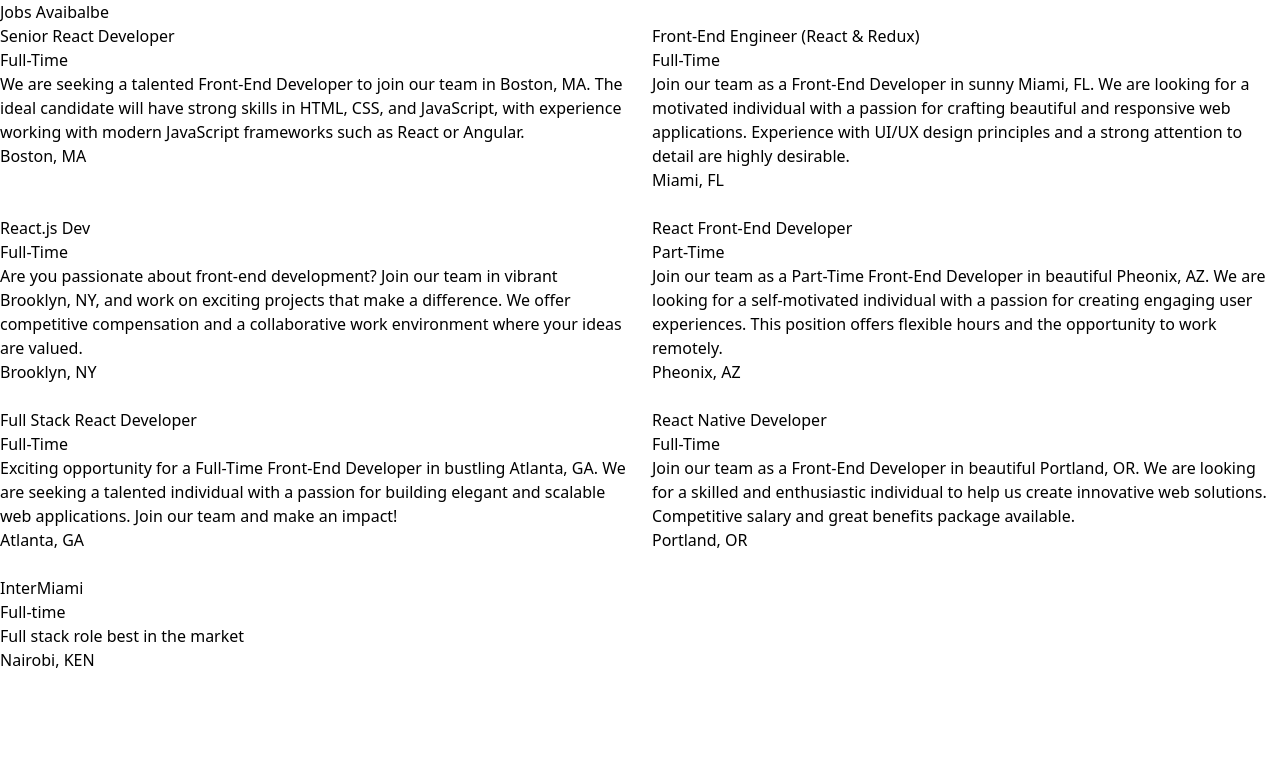
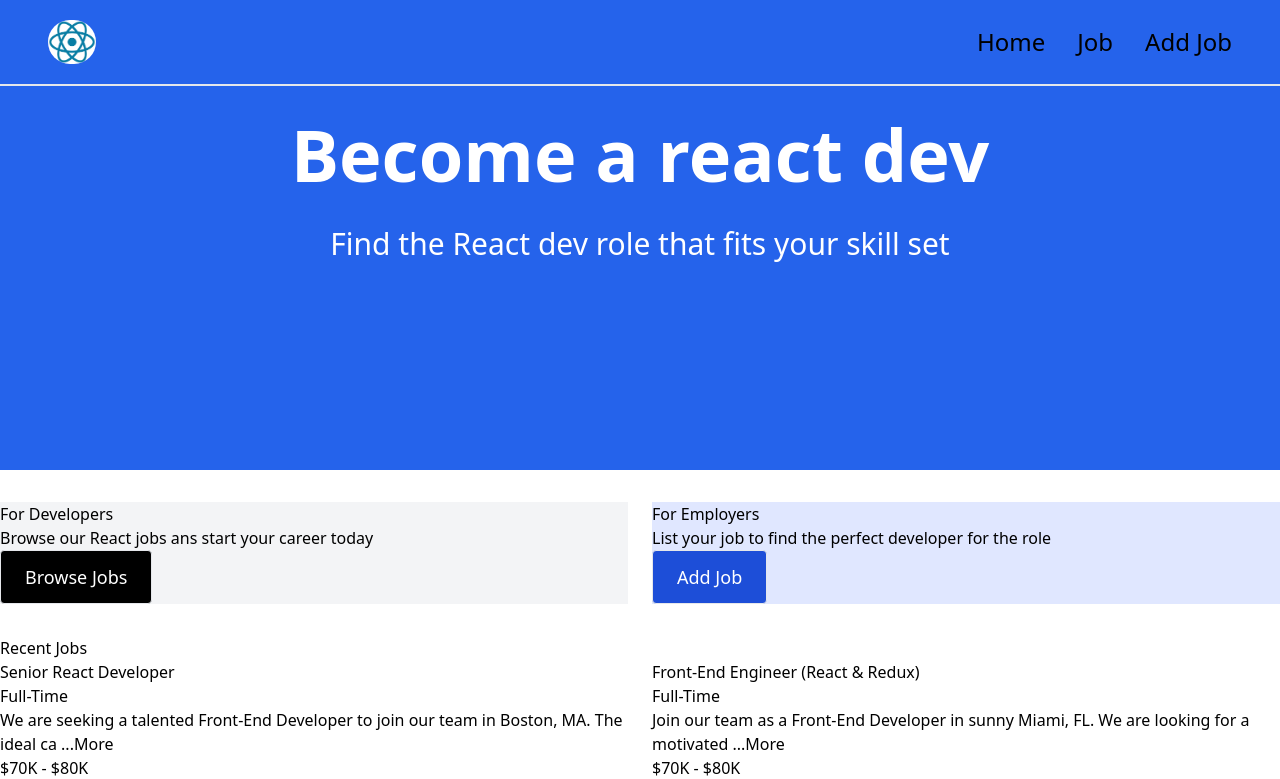
Before and after one commit to jarviswuod/react_jobs, a React (Vite) app in the folder reactJobs/: page / in a window 1280 px wide. Shown: the top 779 px of the page. Built offline with nearby package versions, Linux system fonts and the light colour scheme.

Commit message:
Project restrcture adding layout, pages and components

```diff
--- a/reactJobs/src/App.jsx
+++ b/reactJobs/src/App.jsx
@@ -1,15 +1,11 @@
-import React from "react";
-import Hero from "./components/Hero";
-import HomeCards from "./components/HomeCards";
-import Jobs from "./components/Jobs";
+import HomePage from "./pages/HomePage";
+import JobsPage from "./pages/JobsPage";
 
 const App = () => {
   return (
     <div>
-      {/* <Hero data="Hello world!" moreData="Just a normal hero section" /> */}
-      {/* <Hero /> */}
-      {/* <HomeCards /> */}
-      <Jobs />
+      <HomePage />
+      {/* <JobsPage /> */}
     </div>
   );
 };
--- /dev/null
+++ b/reactJobs/src/components/Button.jsx
@@ -0,0 +1,11 @@
+import React, { Children } from "react";
+
+const Button = ({ children, style }) => {
+  return (
+    <button className={`border rounded p-3 px-6 ${style} text-white text-lg`}>
+      {children}
+    </button>
+  );
+};
+
+export default Button;
--- a/reactJobs/src/components/Hero.jsx
+++ b/reactJobs/src/components/Hero.jsx
@@ -1,11 +1,15 @@
 import React from "react";
 
-const Hero = ({ data = "no data", moreData = "nothing" }) => {
+const Hero = () => {
   return (
-    <>
-      <h1 className="font-bold">{data}</h1>
-      <p className="text-3xl">{moreData}</p>
-    </>
+    <section className="bg-blue-600 h-96">
+      <div className="text-white text-center">
+        <h1 className="font-bold text-7xl mb-9 pt-8">Become a react dev</h1>
+        <p className="text-3xl">
+          Find the React dev role that fits your skill set
+        </p>
+      </div>
+    </section>
   );
 };
 
--- a/reactJobs/src/components/HomeCards.jsx
+++ b/reactJobs/src/components/HomeCards.jsx
@@ -1,17 +1,24 @@
 import React from "react";
 import Card from "./Card";
+import Button from "./Button";
 
 const HomeCards = () => {
   return (
-    <div>
-      <Card style="bg-[#999]">
-        <h1>Just aobut anything you can think of</h1>
-        <h1>All writen out</h1>
-        <h1>Just aobut anything you can think of</h1>
-      </Card>
+    <section className="my-8 ">
+      <div className="grid grid-cols-2 gap-6 gap-x-6">
+        <Card style="bg-gray-100">
+          <h2>For Developers</h2>
+          <p>Browse our React jobs ans start your career today</p>
+          <Button style="bg-black"> Browse Jobs</Button>
+        </Card>
 
-      <Card style="bg-[tomato]">Uniwue card</Card>
-    </div>
+        <Card style="bg-indigo-100">
+          <h2>For Employers</h2>
+          <p>List your job to find the perfect developer for the role</p>
+          <Button style="bg-blue-700">Add Job</Button>
+        </Card>
+      </div>
+    </section>
   );
 };
 
--- a/reactJobs/src/components/JobCard.jsx
+++ b/reactJobs/src/components/JobCard.jsx
@@ -1,12 +1,24 @@
-import React from "react";
+import React, { useState } from "react";
+import Button from "./Button";
 
 const JobCard = ({ job }) => {
+  const [jobFullDesc, setJobFullDesc] = useState(false);
+  let description = jobFullDesc
+    ? job.description
+    : job.description.slice(0, 90) + " ...";
+
   return (
     <li key={job.id} className="">
-      <p>{job.title}</p>
+      <h3>{job.title}</h3>
       <p>{job.type}</p>
-      <p>{job.description}</p>
-      <p>{job.location}</p>
+      {description}
+      <button onClick={() => setJobFullDesc((prev) => !prev)}>
+        {jobFullDesc ? "less" : "More"}
+      </button>
+      <p>{job.salary}</p>
+      <a href={`/jobs/${job.id}`}>
+        <Button style="bg-blue-700">Read More</Button>
+      </a>
     </li>
   );
 };
--- a/reactJobs/src/components/Jobs.jsx
+++ b/reactJobs/src/components/Jobs.jsx
@@ -1,12 +1,14 @@
 import { jobs } from "../jobs.json";
 import JobCard from "./JobCard";
 
-const Jobs = () => {
+const Jobs = ({ homeActive }) => {
+  const jobslist = homeActive ? jobs.slice(0, 3) : jobs;
+
   return (
     <div>
-      <h1>Jobs Avaibalbe</h1>
+      <h1>{homeActive ? "Recent Jobs" : "Browse All Jobs"}</h1>
       <ul className="grid grid-cols-2 gap-6">
-        {jobs.map((job, index) => (
+        {jobslist.map((job, index) => (
           <JobCard key={index} job={job} />
         ))}
       </ul>
--- /dev/null
+++ b/reactJobs/src/components/Navbar.jsx
@@ -0,0 +1,27 @@
+import React from "react";
+
+const Navbar = () => {
+  return (
+    <header className="bg-blue-600">
+      <div className="flex items-center justify-between gap-8 py-5 px-12 text-2xl border-b-2">
+        <img className="w-12 rounded-full" src="./reactimg.png" alt="img" />
+
+        <nav>
+          <ul className="flex items-center justify-between gap-8">
+            <li>
+              <a href="/">Home</a>
+            </li>
+            <li>
+              <a href="/">Job</a>
+            </li>
+            <li>
+              <a href="/">Add Job</a>
+            </li>
+          </ul>
+        </nav>
+      </div>
+    </header>
+  );
+};
+
+export default Navbar;
--- a/reactJobs/src/jobs.json
+++ b/reactJobs/src/jobs.json
@@ -85,17 +85,17 @@
       }
     },
     {
-      "id": "bbca",
-      "title": "InterMiami",
-      "type": "Full-time",
-      "location": "Nairobi, KEN",
-      "description": "Full stack role best in the market",
-      "salary": "under $50K",
+      "id": "7",
+      "title": "Front-End Engineer (React & Redux)",
+      "type": "Full-Time",
+      "description": "Join our team as a Front-End Developer in sunny Miami, FL. We are looking for a motivated individual with a passion for crafting beautiful and responsive web applications. Experience with UI/UX design principles and a strong attention to detail are highly desirable.",
+      "location": "Portland, OR",
+      "salary": "$70K - $80K",
       "company": {
-        "name": "Jan briddhi foundation",
-        "description": "Full stack role best in the market, Deal like no other",
-        "contactEmail": "anngo@staff.com",
-        "contactPhone": "+254757464904"
+        "name": "Alpha Elite",
+        "description": "Alpha Elite is a dynamic startup specializing in digital marketing and web development. We are committed to fostering a diverse and inclusive workplace where creativity and innovation thrive.",
+        "contactEmail": "contact@adipisicingelit.com",
+        "contactPhone": "123-222-42345"
       }
     }
   ]
--- /dev/null
+++ b/reactJobs/src/layouts/MainLayout.jsx
@@ -0,0 +1,12 @@
+import React from "react";
+
+const MainLayout = () => {
+  return (
+    <div>
+      <h4>MainLayout</h4>
+      <h4>MainLayout</h4>
+    </div>
+  );
+};
+
+export default MainLayout;
--- /dev/null
+++ b/reactJobs/src/pages/HomePage.jsx
@@ -0,0 +1,18 @@
+import Hero from "../components/Hero";
+import HomeCards from "../components/HomeCards";
+import Jobs from "../components/Jobs";
+import Navbar from "../components/Navbar";
+
+const HomePage = ({ homeActive }) => {
+  homeActive = true;
+  return (
+    <div>
+      <Navbar />
+      <Hero />
+      <HomeCards />
+      <Jobs homeActive={homeActive} />
+    </div>
+  );
+};
+
+export default HomePage;
--- /dev/null
+++ b/reactJobs/src/pages/JobDetailPage.jsx
@@ -0,0 +1,11 @@
+import React from "react";
+
+const JobDetailPage = () => {
+  return (
+    <div>
+      <p>JobDetailPage</p>
+    </div>
+  );
+};
+
+export default JobDetailPage;
--- /dev/null
+++ b/reactJobs/src/pages/JobsPage.jsx
@@ -0,0 +1,13 @@
+import React from "react";
+import Jobs from "../components/Jobs";
+
+const JobsPage = ({ homeActive }) => {
+  homeActive = false;
+  return (
+    <div>
+      <Jobs homeActive={homeActive} />
+    </div>
+  );
+};
+
+export default JobsPage;
```
Also changed, not shown: reactJobs/public/reactimg.png (added).
